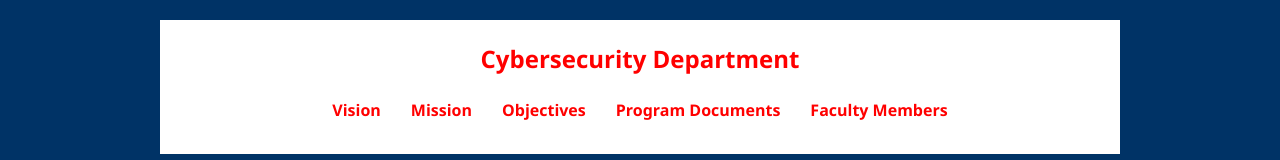
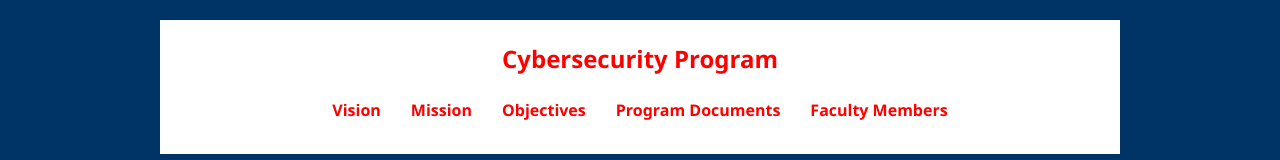
Before and after one commit to AmrIsmail86/cybersecurity-Program, a plain HTML site: page index.html in a window 1280 px wide. Shown: the top 160 px of the page. Drawn offline with Linux system fonts and the light colour scheme.

Commit message:
index.html

```diff
--- a/index.html
+++ b/index.html
@@ -12,7 +12,7 @@
       <div class="header-top">
 
 
-        <h1>Cybersecurity Department</h1>
+        <h1>Cybersecurity Program</h1>
         <button class="menu-toggle" onclick="toggleMenu()">☰</button>
       </div>
       <nav id="navbar">
```
